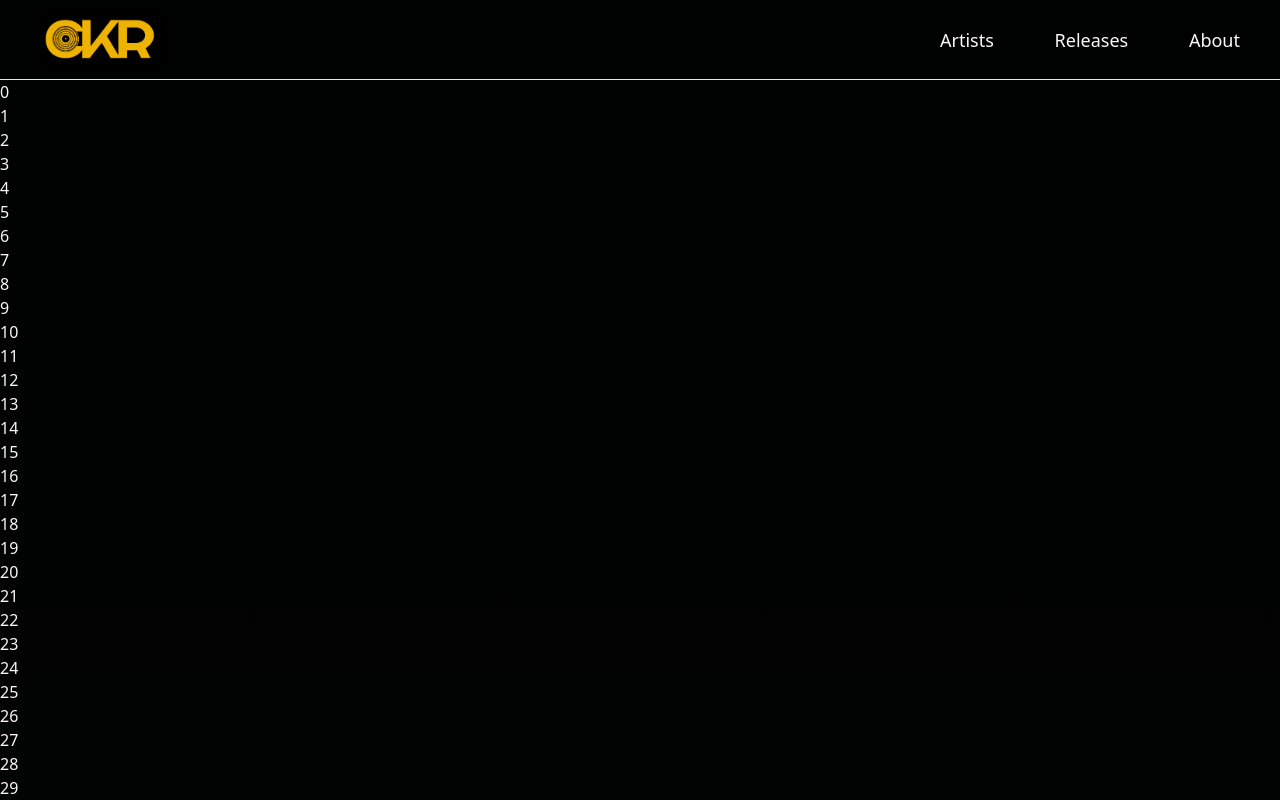
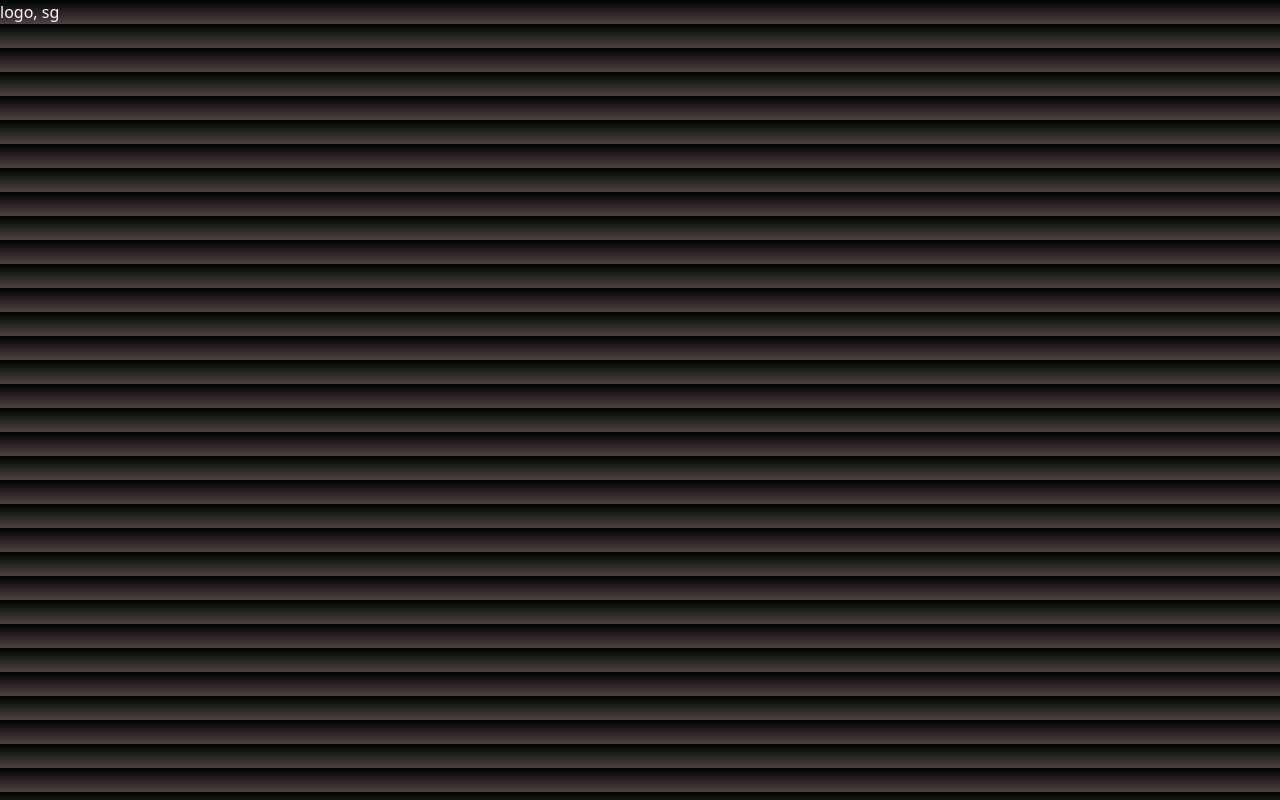
Before and after one commit to mplarkin95/ckr-web, a Next.js app: page / in a window 1280 px wide. Shown: the top 800 px of the page. Built offline with nearby package versions, Linux system fonts and the light colour scheme.

Commit message:
start of splash

```diff
--- a/src/pages/_app.tsx
+++ b/src/pages/_app.tsx
@@ -4,8 +4,8 @@ import type { AppProps } from "next/app";
 
 export default function App({ Component, pageProps }: AppProps) {
   return (
-    <Layout>
-      <Component {...pageProps} />
-    </Layout>
+    // <Layout>
+    <Component {...pageProps} />
+    // </Layout>
   );
 }
--- a/src/pages/index.tsx
+++ b/src/pages/index.tsx
@@ -1,8 +1,7 @@
 import Link from "next/link";
 
 const Index = () => {
-  const foo = [...Array(1000)].map((_, i) => <div key={i}>{i}</div>);
-  return <div className="flex flex-col">{foo.map((entry) => entry)}</div>;
+  return <div className="flex flex-col">logo, sg</div>;
 };
 
 export default Index;
```
Also changed, not shown: public/images/PPLV2.png (added), public/images/PPLVFIG2.png (added).
